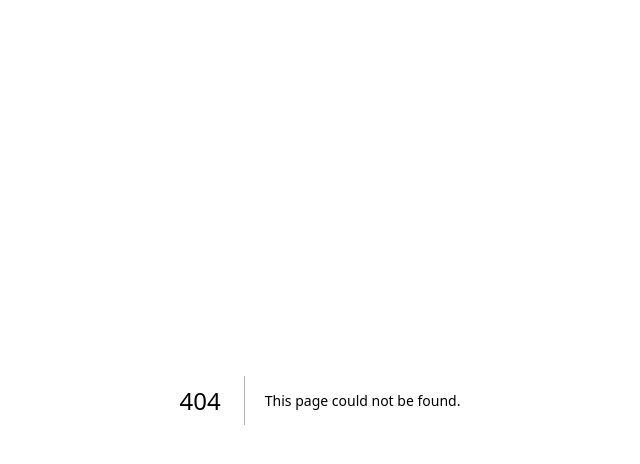
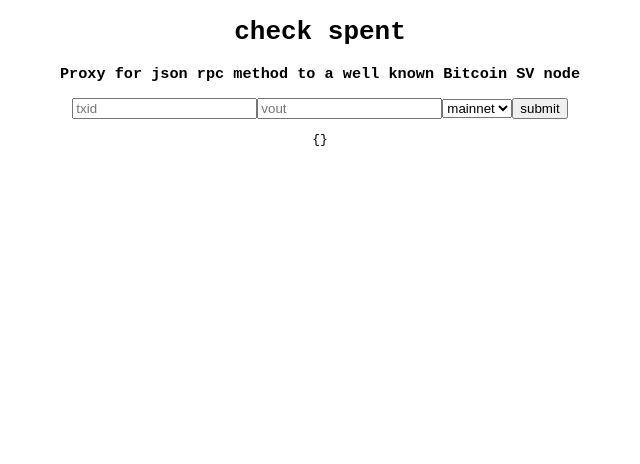
Before and after one commit to sirdeggen/sendrawtransaction, a Next.js app: page /spent in a window 1280 px wide. Before the commit this address had no page. Shown: the top 464 px of the page, without its empty margins (320-960 px from the left). Built offline with nearby package versions, Linux system fonts and the light colour scheme.

Commit message:
status
Signed-off-by: Darren Kellenschwiler <deggen@kschw.com>

```diff
--- /dev/null
+++ b/pages/api/spent.js
@@ -0,0 +1,20 @@
+
+
+export default async function handler(req, res) {
+    const { txid, vout, testnet } = req.body
+    const outpoints = [{ txid, n: vout }]
+    const Authorization = testnet === 'testnet' ? 'Bearer ' + process.env.NEXT_PUBLIC_MAPI_TEST_TOKEN : 'Bearer ' + process.env.NEXT_PUBLIC_MAPI_TOKEN
+    const checkSpentResponse = await (
+        await fetch('https://api.taal.com/mapi/txouts', {
+            body: JSON.stringify(outpoints),
+            method: 'POST',
+            headers: {
+                'Content-Type': 'application/json',
+                Accept: 'application/json',
+                Authorization,
+            },
+        })
+    ).json()
+    const payload = JSON.parse(checkSpentResponse?.payload || {})
+    return res.json(payload?.txouts || [])
+}
--- /dev/null
+++ b/pages/spent.js
@@ -0,0 +1,67 @@
+import Head from 'next/head'
+import {createRef, useEffect, useState} from 'react'
+
+const curlExample = `curl --request POST \\
+  --url https://rpc.xn--nda.network/api \\
+  --header 'Content-Type: application/json' \\
+  --data '{
+      "method": "sendrawtransaction",
+      "params": ["somehex raw tx"],
+      "id": "testing"
+  }'`
+
+export default function Home() {
+    const [payload, setPayload] = useState({})
+    const [values, setValues] = useState({})
+
+    async function checkSpent() {
+        const { txid, vout, testnet } = values
+        const response = await (await fetch('/api/spent', {
+            body: JSON.stringify({ txid, vout, testnet }),
+            method: 'POST',
+            headers: {
+                'Content-Type': 'application/json',
+            },
+        })).json()
+        setPayload(response)
+    }
+
+    const updateValues = () => {
+        const txid = document.getElementById('txid').value
+        const vout = document.getElementById('vout').value
+        const testnet = document.getElementById('network').value
+        console.log({ txid, vout, testnet })
+        setValues({ txid, vout, testnet })
+    }
+
+    return (
+        <div className={'container'}>
+            <Head>
+                <title>sendrawtransaction</title>
+                <meta name="description" content="Proxy for sendrawtransaction rpc calls" />
+                <link rel="icon" href="/favicon.ico" />
+                <meta name="viewport" content="width=device-width, initial-scale=1" />
+            </Head>
+            <main className={'main'}>
+                <h1 className={'title'}>
+                    check spent
+                </h1>
+                <h3>
+                    Proxy for json rpc method to a well known Bitcoin SV node
+                </h3>
+
+                <input id='txid' type={'text'} placeholder={'txid'} onChange={updateValues}/>
+                <input id='vout' type={'text'} placeholder={'vout'} onChange={updateValues} />
+                <select id='network' onChange={updateValues}>
+                    <option value='mainnet'>mainnet</option>
+                    <option value='testnet'>testnet</option>
+                </select>
+                <button id='submit' onClick={checkSpent}>submit</button>
+                <footer className={'footer'}>
+                    <json className={'json'}><pre>{JSON.stringify(payload, null, 2)}</pre></json>
+                </footer>
+            </main>
+
+        </div>
+    )
+}
```
